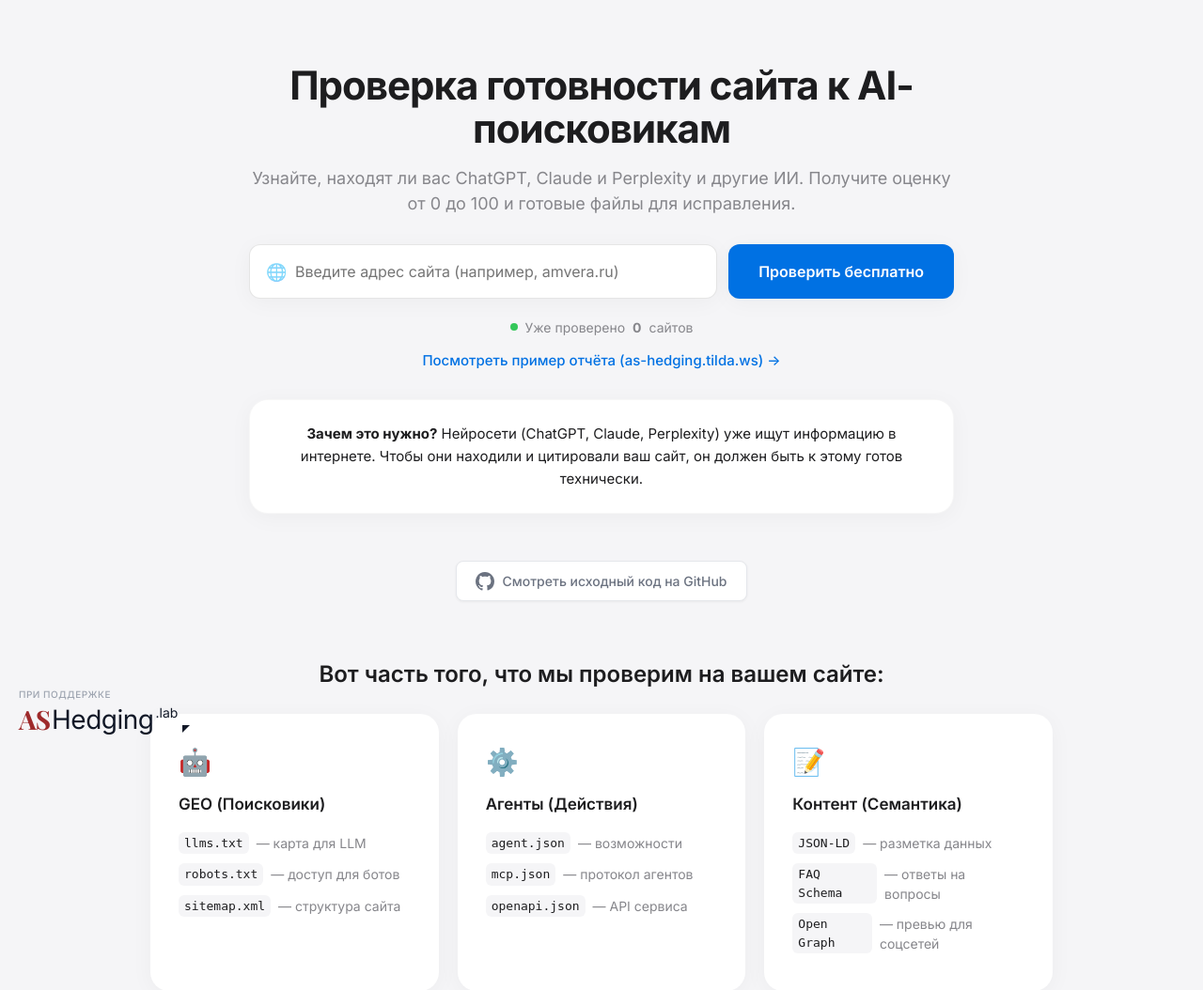
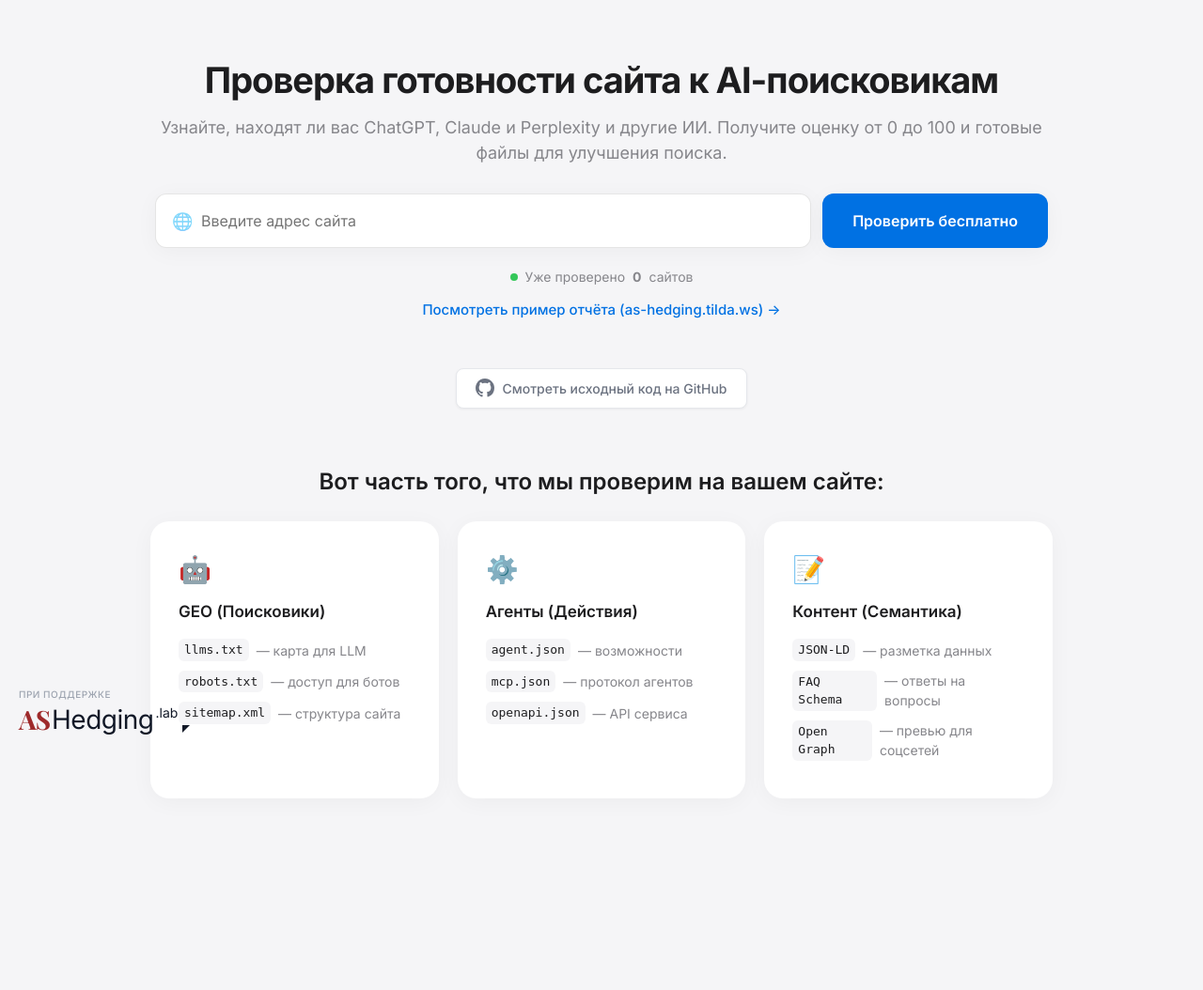
Before and after one commit to artemkoach/agent-ready-checker, a Flask app: page / in a window 1280 px wide. Shown: the top 1054 px of the page at 94% size. After the commit the page ends 806 px from the top, so only its background shows below. Run offline with Flask 3, Linux system fonts and the light colour scheme; data that the repository does not hold is empty; some web fonts are replaced.

Commit message:
Краткое описание того, что изменил

```diff
--- a/templates/index.html
+++ b/templates/index.html
@@ -44,9 +44,9 @@
             -webkit-font-smoothing: antialiased;
         }
 
-        .main-content { max-width: 750px; margin: 0 auto; }
+        .main-content { max-width: 950px; margin: 0 auto; }
 
-        h1 { margin-bottom: 15px; font-weight: 700; letter-spacing: -1px; font-size: 42px; line-height: 1.1; text-align: center; }
+        h1 { margin-bottom: 15px; font-weight: 700; letter-spacing: -1px; font-size: 38px; line-height: 1.1; text-align: center; }
         p.subtitle { color: var(--text-muted); margin-top: 0; margin-bottom: 30px; font-size: 18px; font-weight: 400; text-align: center; }
 
         form { display: flex; gap: 12px; margin-bottom: 20px; }
@@ -140,12 +140,12 @@
     <div class="main-content">
         <div class="anim-fade">
             <h1>Проверка готовности сайта к AI-поисковикам</h1>
-            <p class="subtitle">Узнайте, находят ли вас ChatGPT, Claude и Perplexity и другие ИИ. Получите оценку от 0 до 100 и готовые файлы для исправления.</p>
+            <p class="subtitle">Узнайте, находят ли вас ChatGPT, Claude и Perplexity и другие ИИ. Получите оценку от 0 до 100 и готовые файлы для улучшения поиска.</p>
         </div>
 
         <form method="POST" id="checker-form" onsubmit="showLoading()" class="anim-fade delay-2" style="position: relative;">
             <div style="position: absolute; left: 18px; top: 50%; transform: translateY(-50%); font-size: 18px; opacity: 0.5; pointer-events: none;">🌐</div>
-            <input type="text" name="url" placeholder="Введите адрес сайта (например, amvera.ru)" value="{{ request.form.url or '' }}" required>
+            <input type="text" name="url" placeholder="Введите адрес сайта" value="{{ request.form.url or '' }}" required>
             <button type="submit" id="submit-btn">
                 <span id="btn-text">Проверить бесплатно</span>
             </button>
@@ -157,10 +157,6 @@
                 Уже проверено <b>{{ total_checks }}</b> сайтов
             </div>
             <a href="/demo" style="color: var(--primary-color); text-decoration: none; font-size: 15px; font-weight: 500;">Посмотреть пример отчёта (as-hedging.tilda.ws) →</a>
-        </div>
-
-        <div class="info-box anim-fade delay-1">
-            <strong style="color: var(--text-main);">Зачем это нужно?</strong> Нейросети (ChatGPT, Claude, Perplexity) уже ищут информацию в интернете. Чтобы они находили и цитировали ваш сайт, он должен быть к этому готов технически.
         </div>
 
     {% if error %}
```
